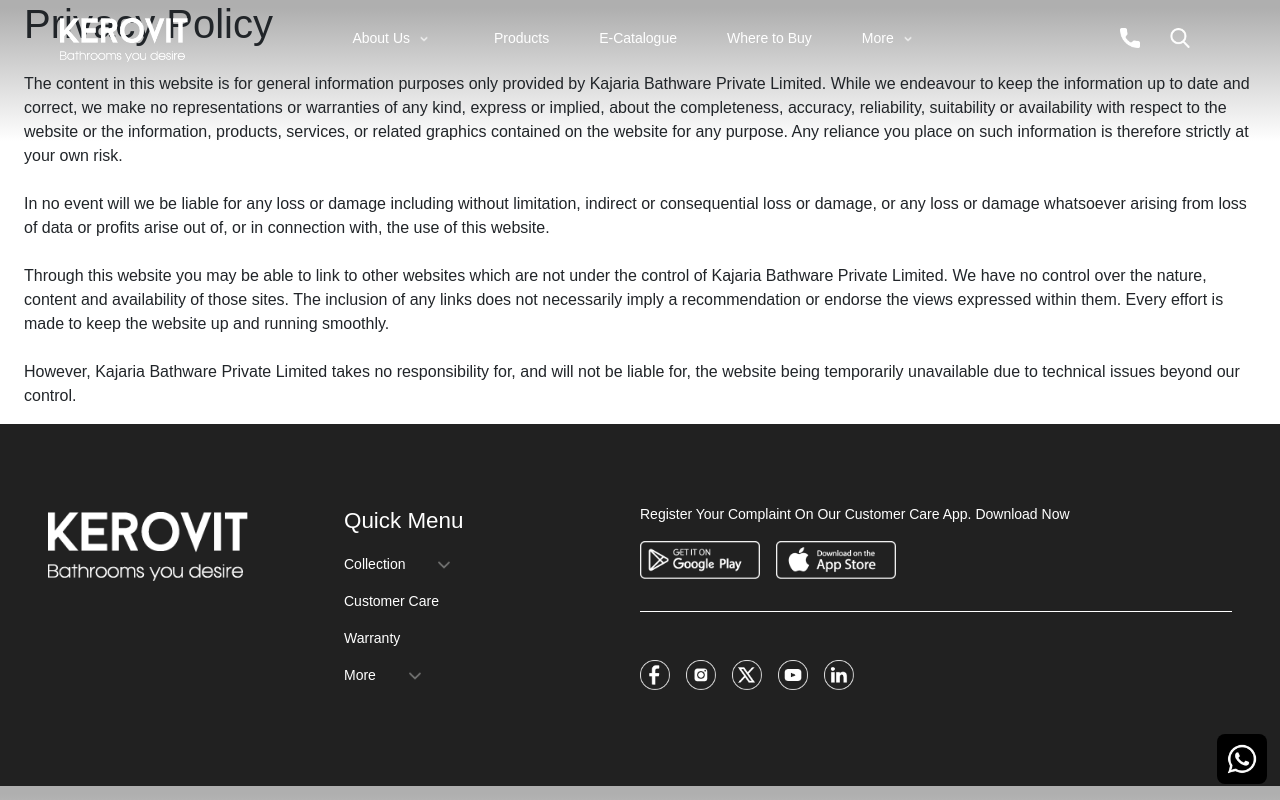
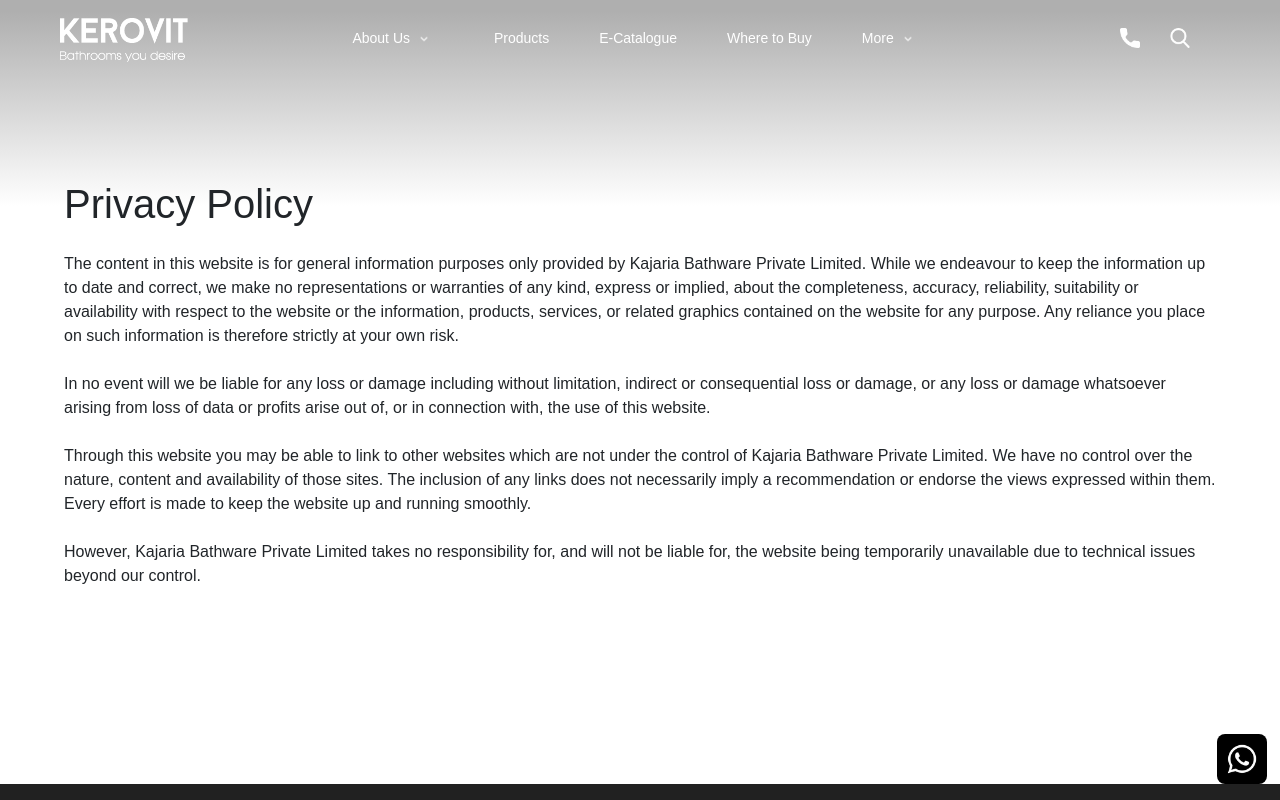
Before and after one commit to SumanUD/kerovit_react, a React (Vite) app: page /privacy-policy in a window 1280 px wide. Shown: the top 800 px of the page. Built offline with nearby package versions, Linux system fonts and the light colour scheme; a web font is replaced by a local one.

Commit message:
policy style and responsove

```diff
--- a/src/components/Footer.jsx
+++ b/src/components/Footer.jsx
@@ -103,9 +103,9 @@ export const Footer = () => {
                                         <li><a href="/our-career">Career</a></li>
                                         <li><a href="/blog">Blog</a></li>
                                        <li>
-                                        <a href="privacy-policy" target="_blank" rel="noopener noreferrer">
+                                        <Link to="/privacy-policy" target="_blank" rel="noopener noreferrer">
                                             Privacy Policy
-                                        </a>
+                                        </Link>
                                         </li>
 
                                     </ul>
@@ -134,7 +134,7 @@ export const Footer = () => {
 
 
                     <div className="footer-links">
-                        <Link to="privacy-policy" className="footer-link">Privacy Policy</Link>
+                        <Link to="/privacy-policy" className="footer-link" target="_blank">Privacy Policy</Link>
                         <Link to="/sitemap" className="footer-link">Sitemap</Link>
                     </div>
                 </div>
@@ -163,9 +163,9 @@ export const Footer = () => {
                                     <li><a href="/our-career">Career</a></li>
                                     <li><a href="/blog">Blog</a></li>
                                       <li>
-                                        <a href="privacy-policy" target="_blank" rel="noopener noreferrer">
+                                        <Link to="/privacy-policy" target="_blank" rel="noopener noreferrer">
                                             Privacy Policy
-                                        </a>
+                                        </Link>
                                         </li>
                                 </ul>
                             </div>
--- a/src/index.scss
+++ b/src/index.scss
@@ -17,6 +17,7 @@
 @use './style/page/error';
 @use './style/page/customerCare';
 @use "./style/page/warranty";
+@use './style/page/policy';
 
 @use './style/components/header';
 @use './style/components/footer';
--- a/src/pages/PPolicy.jsx
+++ b/src/pages/PPolicy.jsx
@@ -2,7 +2,7 @@ import React from 'react'
 
 export const PPolicy = () => {
   return (
-        <div className="privacy-policy max-w-4xl mx-auto px-4 py-8 leading-relaxed text-gray-800">
+    <div className="policy privacy-policy max-w-4xl mx-auto px-4 py-8 leading-relaxed text-gray-800">
       <h1 className="text-2xl font-bold mb-4">Privacy Policy</h1>
       <p>
         The content in this website is for general information purposes only provided by Kajaria
--- /dev/null
+++ b/src/style/page/_policy.scss
@@ -0,0 +1,10 @@
+.policy{
+    max-width: 1200px;
+    width: 100%;
+
+    padding: 180px 0;
+
+    @media(width < 800px){
+        padding: 120px 0 80px;
+    }
+}
```
